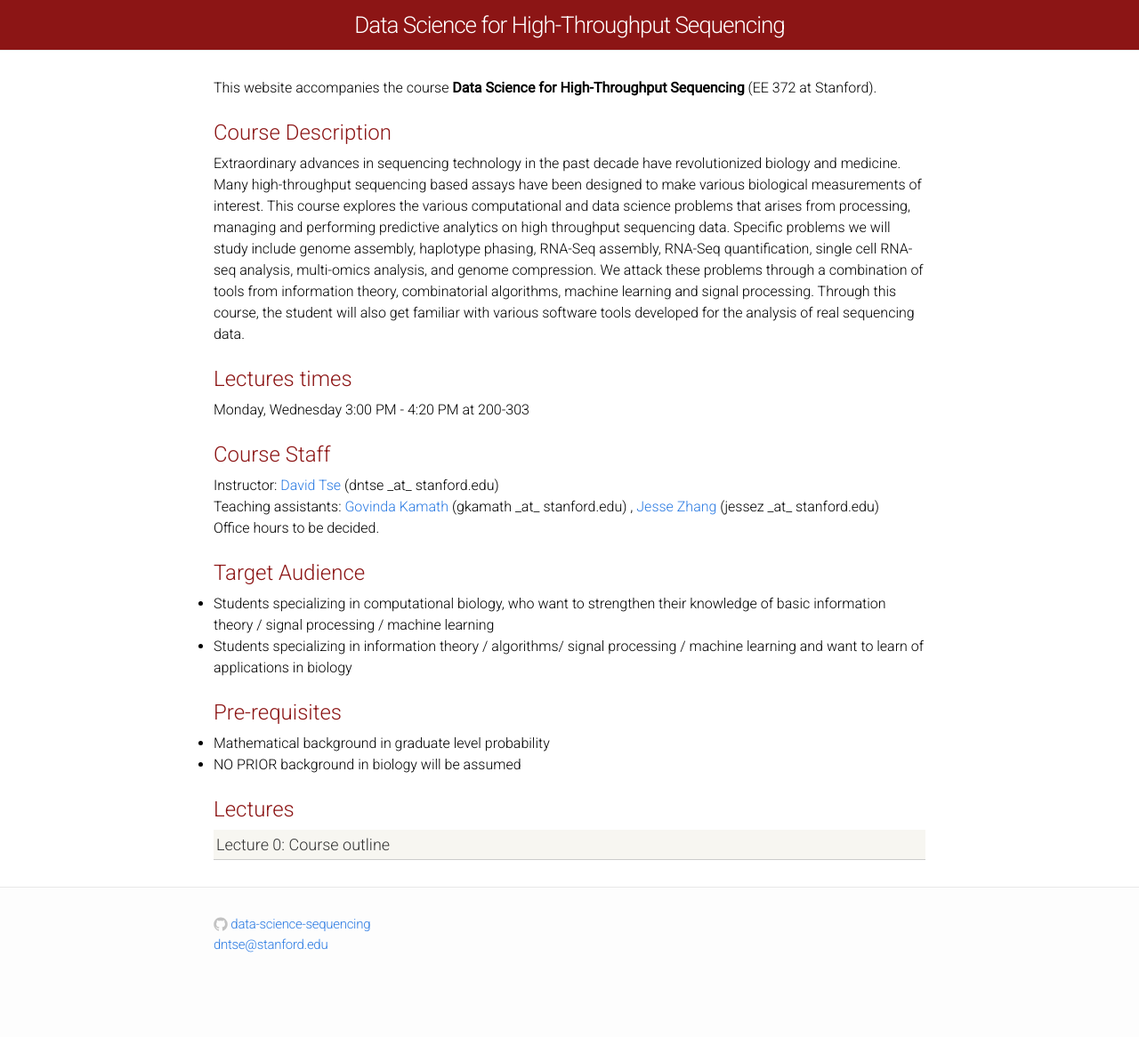
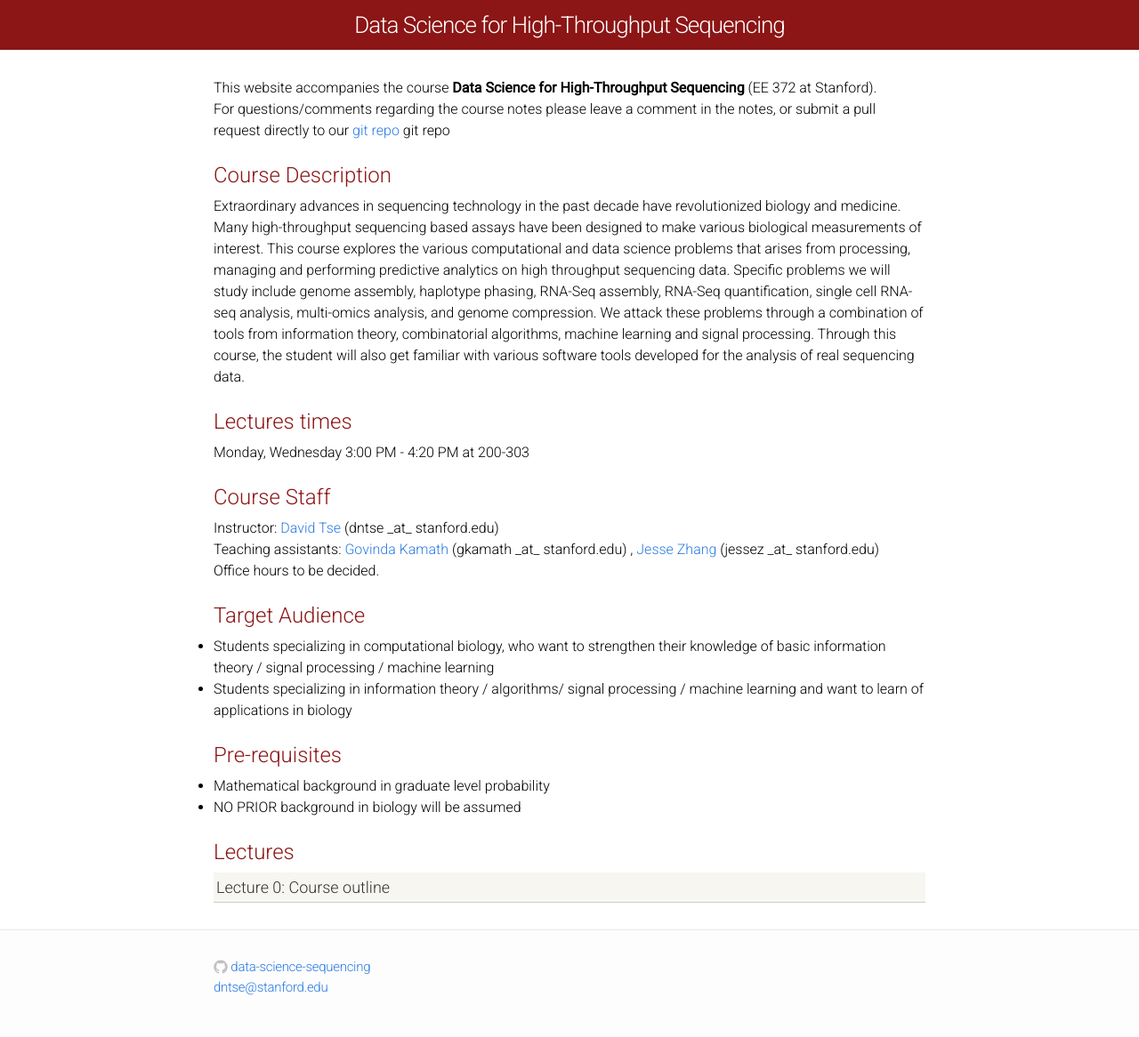
Before and after one commit to laurashen/data-science-sequencing.github.io, a Jekyll site: the page built from index.html, in a window 1280 px wide. Shown: the whole page at 89% size. Built offline with Jekyll 4.4.1, drawn with Linux system fonts in a browser that asks for light colours; before the commit the page ends 1118 px from its top, so only the background shows below that.

Commit message:
Added git repo link

```diff
--- a/index.html
+++ b/index.html
@@ -3,7 +3,11 @@ layout: default
 ---
 
 <div>
-  <p>This website accompanies the course <b>Data Science for High-Throughput Sequencing</b> (EE 372 at Stanford). </p>
+  This website accompanies the course <b>Data Science for High-Throughput Sequencing</b> (EE 372 at Stanford).  <br>
+  For questions/comments regarding the course notes please leave a comment in the notes, or submit a pull request
+  directly to our <a href="https://github.com/data-science-sequencing/data-science-sequencing.github.io">git repo</a>
+  git repo
+
 
 </div>
 
```
